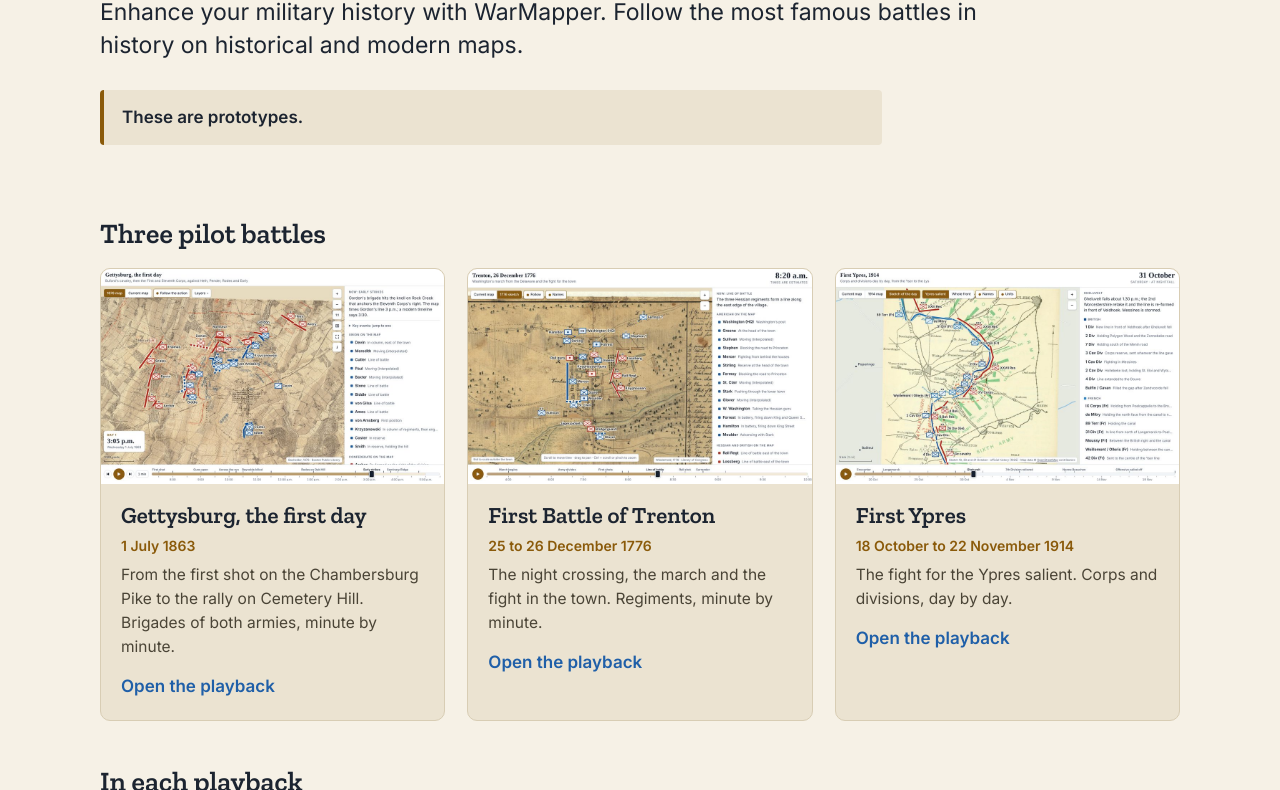
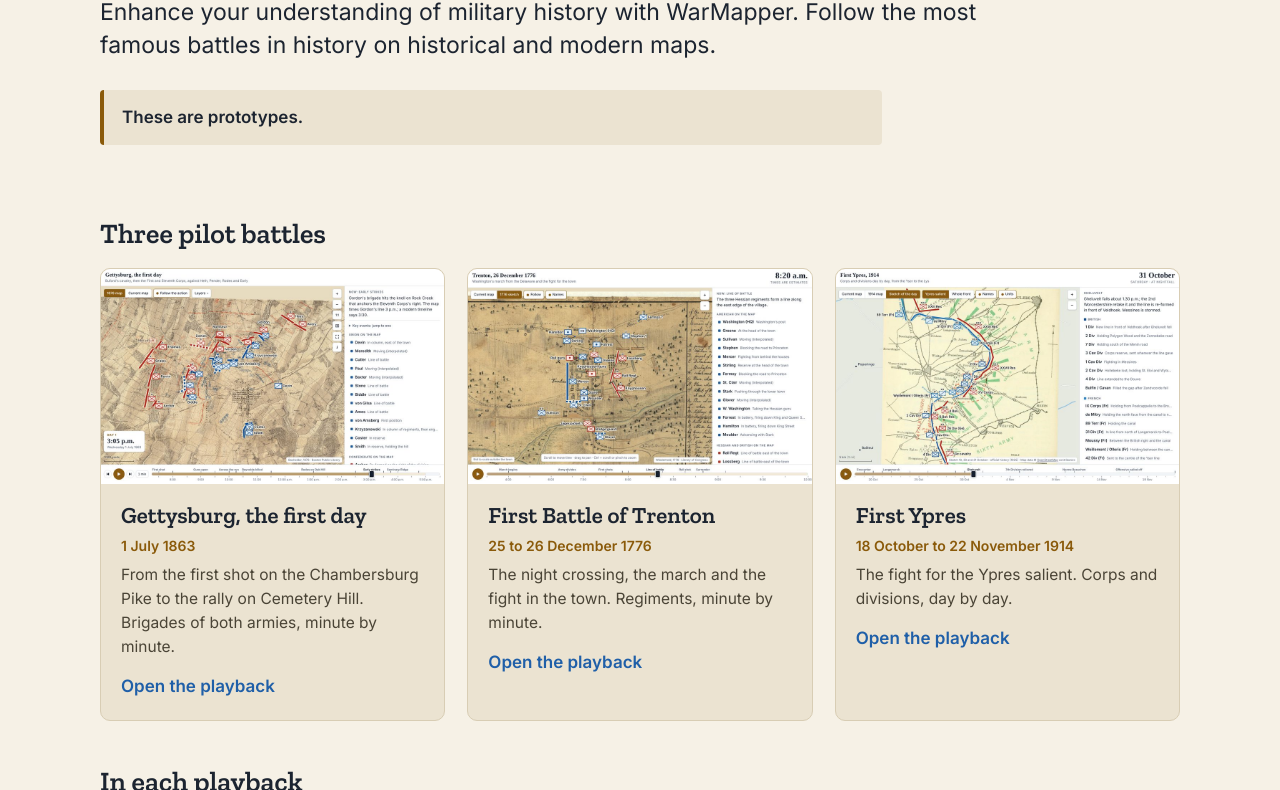
Before and after one commit to mgm9000/WarMapper, a plain HTML site: page index.html in a window 1280 px wide. Shown: the part 186-976 px from the top of the page. Drawn offline with nearby package versions, Linux system fonts and the light colour scheme.

Commit message:
Update lead paragraph for clarity

```diff
--- a/index.html
+++ b/index.html
@@ -53,7 +53,7 @@ footer p { margin: 0 0 8px; max-width: 60em; }
   <header>
     <p class="eyebrow">Prototype</p>
     <h1>WarMapper</h1>
-    <p class="lead">Enhance your military history with WarMapper. Follow the most famous battles in history on historical and modern maps.</p>
+    <p class="lead">Enhance your understanding of military history with WarMapper. Follow the most famous battles in history on historical and modern maps.</p>
     <p class="note"><b>These are prototypes.</b> </p>
   </header>
 
```
